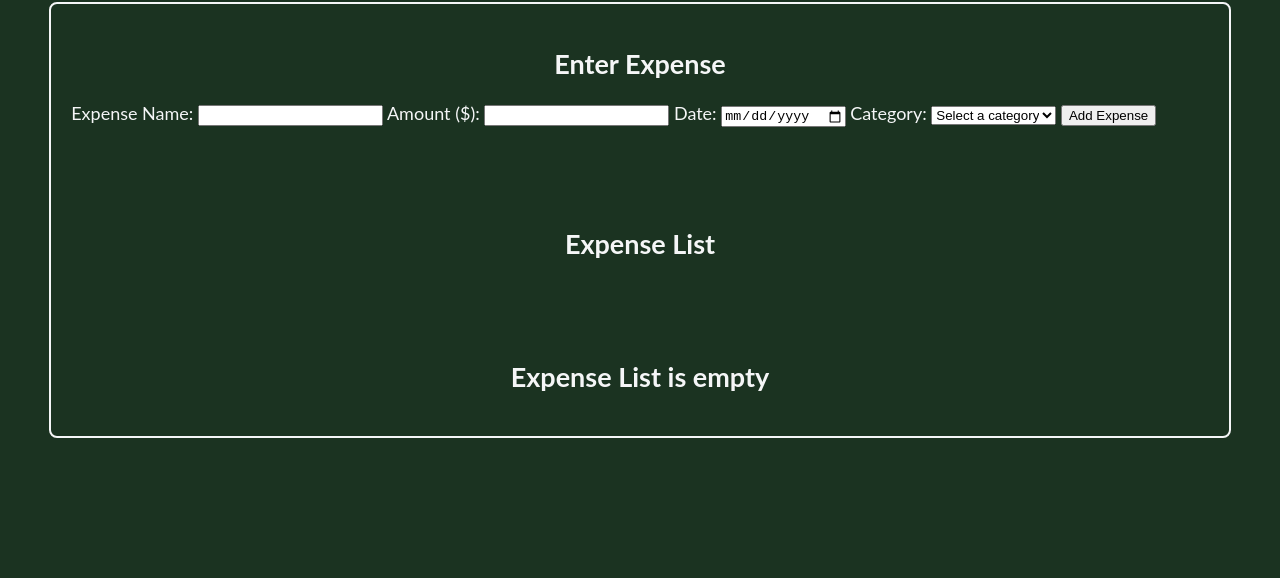
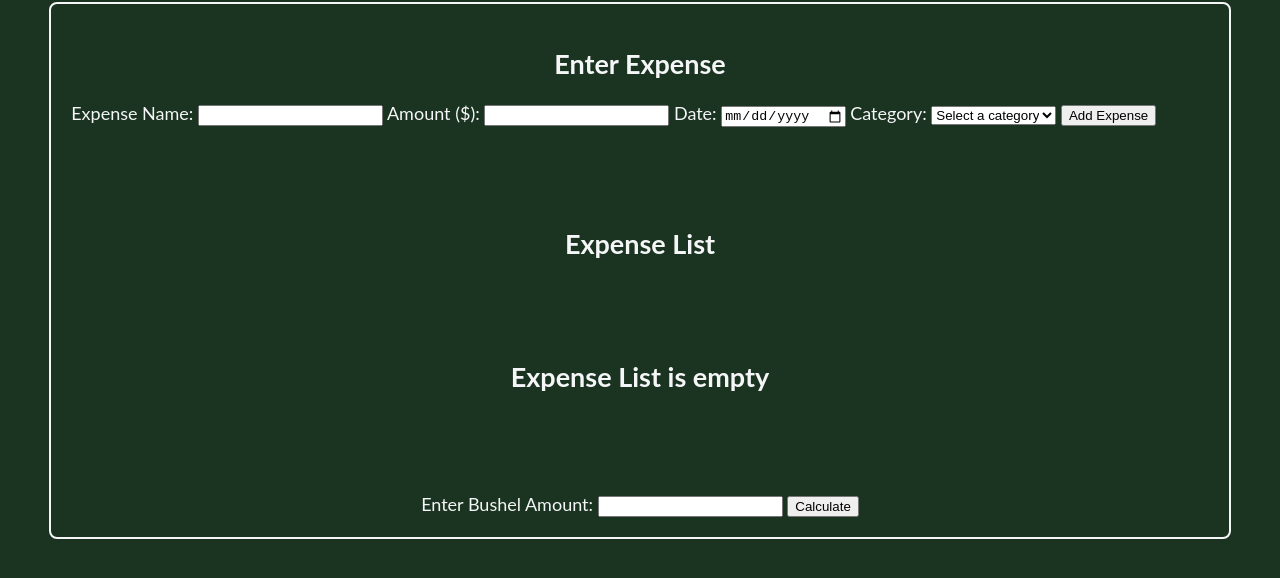
Before and after one commit to ChippyOS/Harvest-Expense_Tracker, a plain HTML site: page index.html in a window 1280 px wide. Shown: the part 90-668 px from the top of the page. Drawn offline with Linux system fonts and the light colour scheme.

Commit message:
Add break-even section with input, button, and result container
Created a new #break-even section for calculating the break-even corn price. Includes a labeled input for bushel amount, a calculate button, and an empty div to display the result. Section is centered using text-align in CSS for cleaner layout.

```diff
--- a/index.html
+++ b/index.html
@@ -42,6 +42,13 @@
                 </div>
             </section>
 
+            <section id="break-even">
+                <label for="bushels">Enter Bushel Amount:</label>
+                <input type="number" id="bushel-amount" min="0" required>
+                <button id="calculate-break-even" type="button">Calculate</button>
+                <div id="break-even-result"></div>
+            </section>
+
         </div>
     </main>
 </body>
--- a/styles.css
+++ b/styles.css
@@ -39,6 +39,7 @@
     margin-top: 100px;
   }
 
+
   .show {
     display: block;
   }
@@ -50,3 +51,8 @@
   .empty-message {
     margin-top: 100px;
   }
+
+  #break-even {
+    text-align: center;
+    margin-top: 100px;
+  }
```
